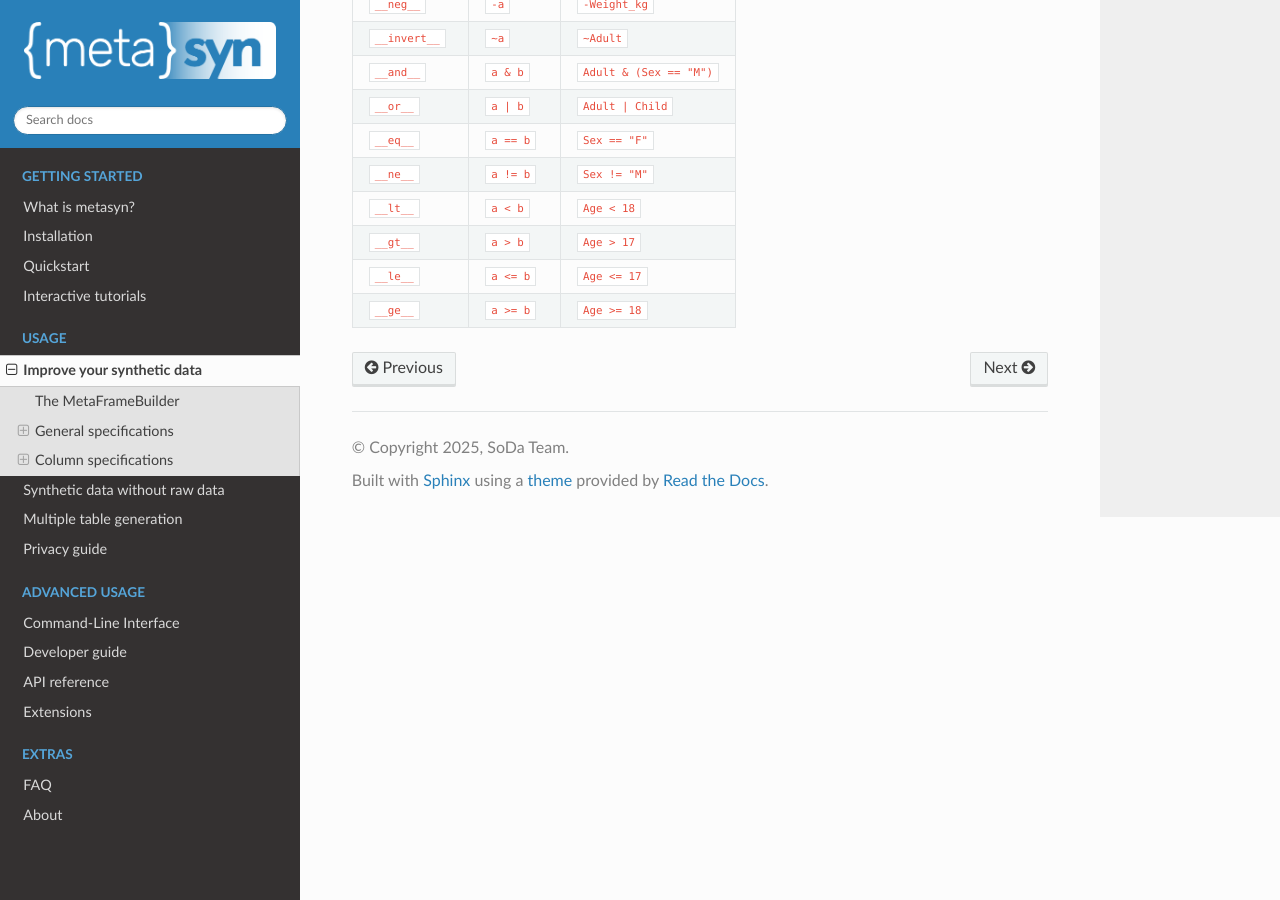
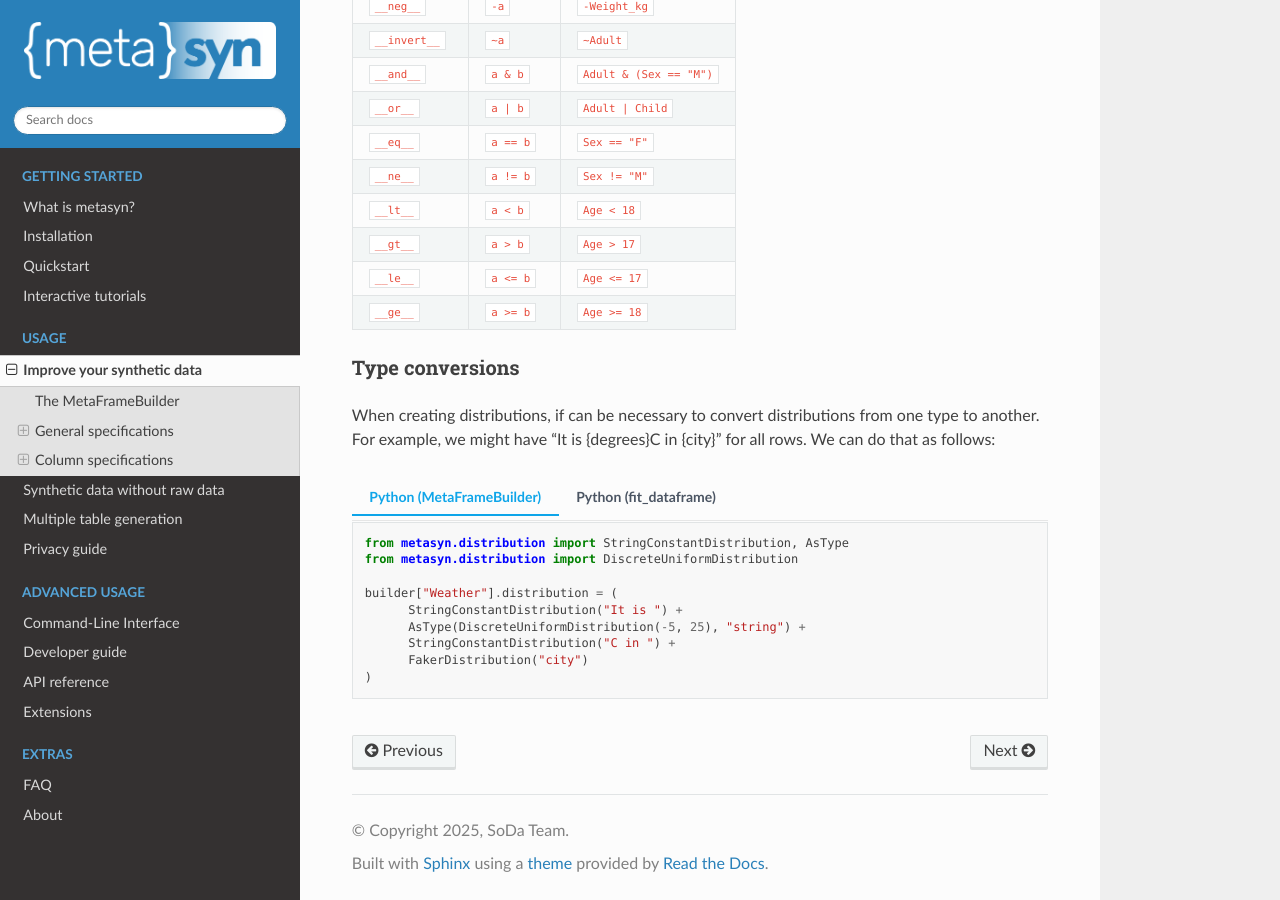
Before and after one commit to sodascience/metasyn, a Sphinx documentation site: the page built from docs/source/improve_synth.rst, in a window 1280 px wide and 900 px high, scrolled down 4861 px. Built offline with Sphinx 7.4.7 and the Read the Docs theme 3.1.0, drawn with Linux system fonts in a browser that asks for light colours; some of the changed text lies outside the part shown.

Commit message:
Add part in documentation about type conversions

```diff
--- a/docs/source/improve_synth.rst
+++ b/docs/source/improve_synth.rst
@@ -242,8 +242,8 @@ The most common use-case for this is to set the distribution type and/or paramet
       # And more specifications for that column after this.
 
 
-Description: ``description``
-^^^^^^^^^^^^^^^^^^^^^^^^^^^^
+Description
+^^^^^^^^^^^
 
 You can add a description about your column. This will not be used in the estimation phase of metasyn,
 but it will be present in the resulting GMF file so that others can more easily understand what is
@@ -301,8 +301,8 @@ overwrite this with the ``prop_missing`` parameter (between 0 and 1, inclusive):
       prop_missing = 0.2
 
 
-Privacy: ``privacy``
-^^^^^^^^^^^^^^^^^^^^
+Privacy
+^^^^^^^
 
 You can override the privacy level for specific columns:
 
@@ -363,8 +363,8 @@ increasing. When the column represents a variable that is known to be unique (su
 
 
 
-Distribution: ``distribution``
-^^^^^^^^^^^^^^^^^^^^^^^^^^^^^^
+Distributions
+^^^^^^^^^^^^^
 
 You can specify the distribution for a column in two different ways: either specify only the type of distribution
 and let metasyn find the parameters or specify both the type and parameters of the distribution.
@@ -400,7 +400,7 @@ that supports the string type. An overview of all distributions sorted by type c
 
 
 Composed distributions
-""""""""""""""""""""""
+^^^^^^^^^^^^^^^^^^^^^^
 
 It is possible to preserve relationships between synthetic columns. You can use
 :class:`~metasyn.distribution.ColumnReference` to refer to a value generated for another column in the same row and use it
@@ -507,3 +507,39 @@ The following operators have been implemented and can be used to create composed
    * - ``__ge__``
      - ``a >= b``
      - ``Age >= 18``
+
+
+Type conversions
+^^^^^^^^^^^^^^^^
+
+When creating distributions, if can be necessary to convert distributions from one type to another.
+For example, we might have "It is {degrees}C in {city}" for all rows. We can do that as follows:
+
+.. tab:: Python (MetaFrameBuilder)
+
+   .. code-block:: python
+
+      from metasyn.distribution import StringConstantDistribution, AsType
+      from metasyn.distribution import DiscreteUniformDistribution
+
+      builder["Weather"].distribution = (
+            StringConstantDistribution("It is ") +
+            AsType(DiscreteUniformDistribution(-5, 25), "string") +
+            StringConstantDistribution("C in ") +
+            FakerDistribution("city")
+      )
+
+.. tab:: Python (fit_dataframe)
+
+   .. code-block:: python
+
+      from metasyn.distribution import StringConstantDistribution, AsType
+      from metasyn.distribution import DiscreteUniformDistribution
+
+      specs = [ {"name": "Weather", "distribution": (
+         StringConstantDistribution("It is ") +
+         AsType(DiscreteUniformDistribution(-5, 25), "string") +
+         StringConstantDistribution("C in ") +
+         FakerDistribution("city")
+      )}]
+      MetaFrame.fit_dataframe(df, var_specs=specs)
```
Also changed, not shown: other parts of docs/source/improve_synth.rst (+4 -4 lines).
